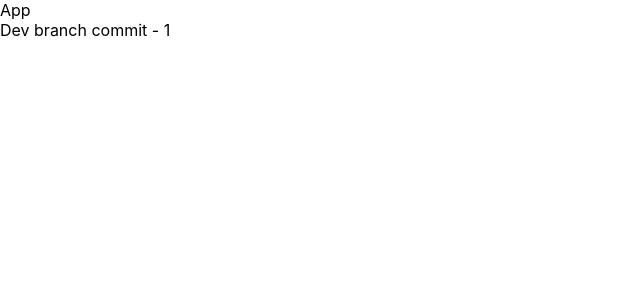
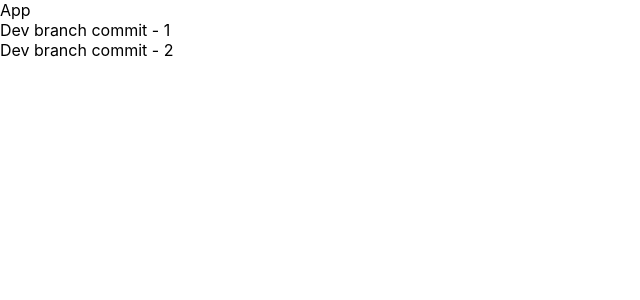
Before and after one commit to YauheniZhukovets/cra-console, a React (Create React App) app: page / in a window 1280 px wide. Shown: the top 300 px of the page, without its empty margins (0-640 px from the left). Built offline with nearby package versions, Linux system fonts and the light colour scheme.

Commit message:
Dev branch commit - 2

```diff
--- a/src/App.tsx
+++ b/src/App.tsx
@@ -6,6 +6,7 @@ function App() {
         <div>
             <div>App</div>
             <div>Dev branch commit - 1</div>
+            <div>Dev branch commit - 2</div>
         </div>
     );
 }
```
